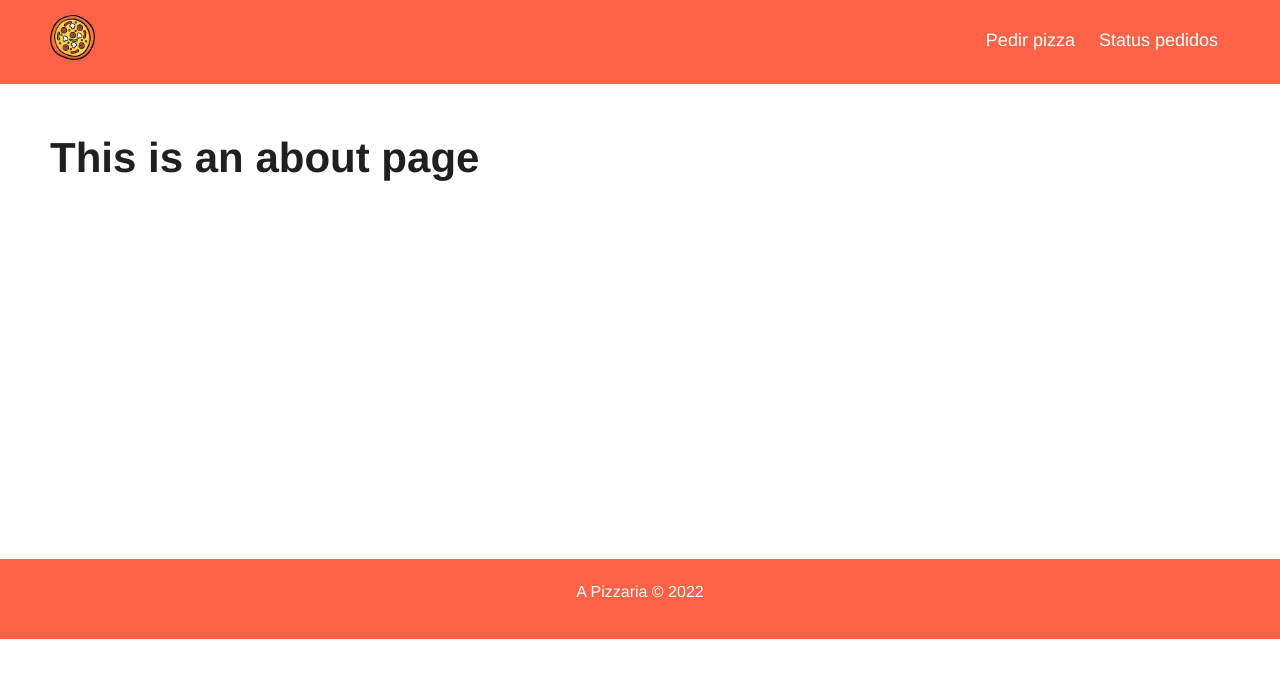
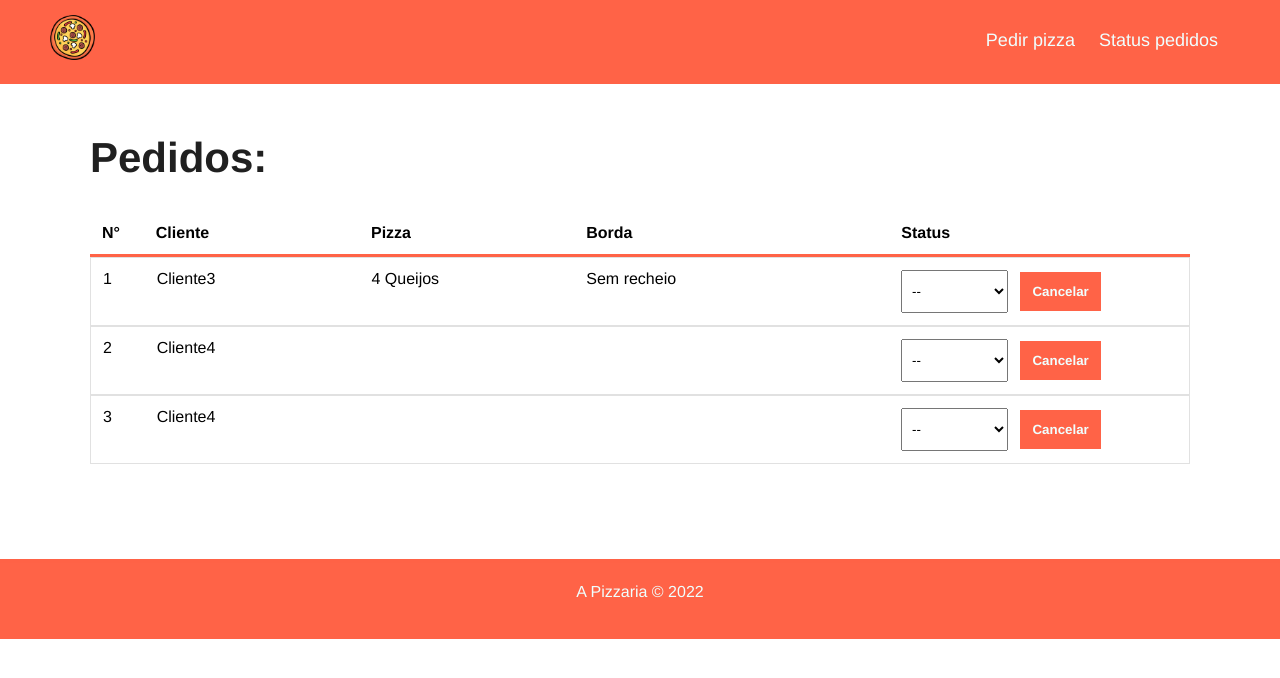
Before and after one commit to jnsgdm/pizzaria, a Vue app: page /Status in a window 1280 px wide. Shown: the top 678 px of the page. Built offline with nearby package versions, Linux system fonts and the light colour scheme; data requests are answered from the project's data file.

Commit message:
mais um commit

```diff
--- a/db/db.json
+++ b/db/db.json
@@ -45,10 +45,6 @@
       },
       {
         "id": 3,
-        "tipo": "Catupiry"
-      },
-      {
-        "id": 4,
         "tipo": "Sem recheio"
       }
     ]
@@ -69,32 +65,25 @@
   ],
   "orders": [
     {
-      "nome": "teste",
-      "sabor": "Peperone",
-      "borda": null,
+      "nome": "Cliente3",
+      "sabor": "4 Queijos",
+      "borda": "Sem recheio",
       "status": "Solicitado",
       "id": 1
     },
     {
-      "nome": "teste",
-      "sabor": "Margherita",
+      "nome": "Cliente4",
+      "sabor": null,
       "borda": null,
       "status": "Solicitado",
       "id": 2
     },
     {
-      "nome": "Jonas",
-      "sabor": "Peperone",
-      "borda": null,
+      "nome": "Cliente4",
+      "sabor": "",
+      "borda": "",
       "status": "Solicitado",
       "id": 3
-    },
-    {
-      "nome": "Cliente1",
-      "sabor": "Brócolis",
-      "borda": null,
-      "status": "Solicitado",
-      "id": 4
     }
   ]
 }
--- a/src/components/PizzaForm.vue
+++ b/src/components/PizzaForm.vue
@@ -17,15 +17,24 @@
                         </option>
                     </select>
                 </div>
-                <div class="input-container">
+                <!--<div class="input-container">
                     <label class="title-label" id="borda-title" for="borda">Selecione o recheio da borda: </label>
                     <div id="radio-container" v-for="borda in bordas" :key="borda.id" :value="borda.tipo">
                         <input type="radio" name="txtsexo" :id="borda.id">
                         <label :for="borda.id">{{borda.tipo}}</label>
                     </div>
-                </div>
+                    </div>-->
+                    <div class="input-container">
+                        <label class="title-label" for="borda">Escolha o sabor:</label>
+                    <select name="borda" id="borda" v-model="borda">
+                        <option value="">--</option>
+                        <option v-for="borda in bordas" :key="borda.id" :value="borda.tipo">
+                            {{borda.tipo}}
+                        </option>
+                    </select>
+                    </div>
                 <div class="input-container">
-                    <input type="submit" class="submit-btn" value="pedir uma pizza">
+                    <input type="submit" class="submit-btn" value="Finalizar pedido">
                 </div>
             </form>
         </div>
@@ -61,7 +70,8 @@ export default {
             this.bordas = res.bordas;
         },
         async postOrder(e){
-            e.preventDefault();
+
+            e.preventDefault()
 
             const order = {
                 nome: this.nome,
@@ -80,12 +90,11 @@ export default {
 
             const res = await req.json();
             console.log(res);
-
             this.msg = `Pedido feito com sucesso, ${res.nome}!`;
 
             setTimeout(() => {
                 this.msg = ''
-            }, 3000);
+            }, 2000);
 
             this.nome = '';
             this.sabor = '';
--- /dev/null
+++ b/src/components/PizzaGrid.vue
@@ -0,0 +1,110 @@
+<template>
+    <div id="pizza-table">
+        <h1>Pedidos:</h1>
+      <div>
+          <div id="table-head">
+              <div class="orderId">N°</div>
+              <div>Cliente</div>
+              <div>Pizza</div>
+              <div>Borda</div>
+              <div class="acoes">Status</div>
+          </div>
+      </div>
+      <div id="table-rows" >
+        <div class="row" v-for="order in orders" :key="order.id" >
+            <div class="orderId" >{{order.id}}</div>
+                <div>{{order.nome}}</div>
+                <div>{{order.sabor}}</div>
+                <div>{{order.borda}}</div>
+                <div class="acoes">
+                    <select name="status" id="status">
+                        <option value="">--</option>
+                    </select>
+                    <button class="delete-btn">Cancelar</button>
+                </div>
+            </div>
+        </div>
+    </div>
+</template>
+
+<script>
+export default {
+    name: "PizzaGrid",
+    data(){
+        return{
+            orders: null,
+            status: []
+        }
+    },
+    methods:{
+        async getPizzas(){
+            const req = await fetch("http://localhost:3000/orders");
+            const res = await req.json();
+
+            this.orders = res
+            console.log(this.orders);
+
+            //status
+        }
+    },
+    mounted(){
+        this.getPizzas();
+    }
+
+}
+</script>
+
+<style scoped>
+
+    #pizza-table{
+        max-width: 1100px;
+        margin: 0 auto;
+    }
+    #table-head,
+    #table-rows,
+    .row{
+        display: flex;
+        flex-wrap: wrap;
+    }
+    #table-head{
+        font-weight: bold;
+        padding: 12px;
+        border-bottom: 3px solid tomato;
+    }
+    #table-head div,
+    .row div{
+        width: 20%;
+    }
+    .row{
+        width: 100%;
+        padding: 12px;
+        border: 1px solid #2222
+    }
+    #table-head .orderId,
+    .row .orderId{
+        width: 5%;
+    }
+    select{
+        padding: 12px 6px;
+        margin-right: 12px;
+        width: 50%;
+    }
+    .delete-btn{
+        background-color: tomato;
+        color: azure;
+        font-weight: bold;
+        border: 2px solid tomato;
+        padding: 10px;
+        margin: 0 auto;
+        cursor: pointer;
+        transition: .5s;
+    }
+    .delete-btn:hover{
+        background: azure;
+        color: #222;
+    }
+    #table-head .acoes,
+    .row .acoes{
+        margin-left: 100px;
+    }
+</style>
--- a/src/views/Status.vue
+++ b/src/views/Status.vue
@@ -1,12 +1,16 @@
 <template>
   <div class="main-container">
-    <h1>This is an about page</h1>
+    <PizzaGrid/>
   </div>
 </template>
 
 <script>
+import PizzaGrid from '../components/PizzaGrid.vue'
 
 export default {
-  name:"Status"
+  name:"Status",
+  components:{
+    PizzaGrid
+  }
 }
 </script>
```
